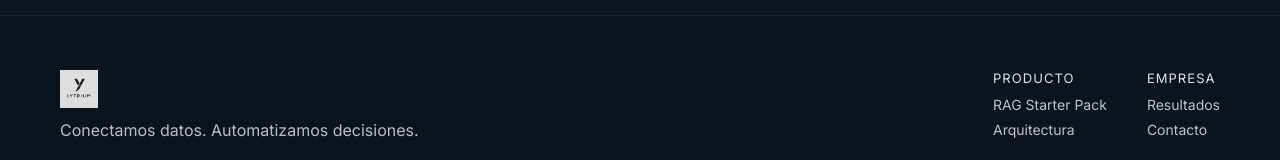
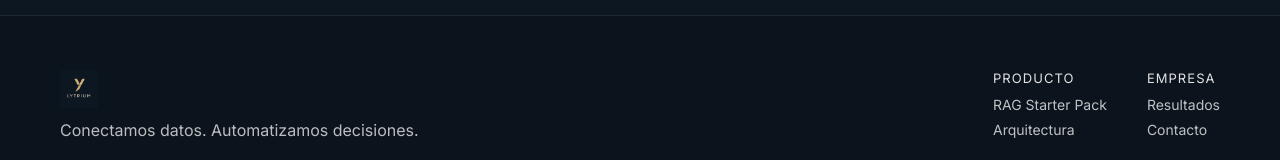
Before and after one commit to lytrium-tech/lytrium-legal, a plain HTML site: page index.html in a window 1280 px wide. Shown: the part 3169-3329 px from the top of the page. Drawn offline with Linux system fonts and the light colour scheme.

Commit message:
Update index.html

```diff
--- a/index.html
+++ b/index.html
@@ -331,7 +331,7 @@
   <footer class="footer">
     <div class="container footer__grid">
       <div class="footer__brand">
-        <img src="assets/logo-flat-invert.png" alt="Lytrium" class="footer__logo" />
+        <img src="assets/logo-flat.png" alt="Lytrium" class="footer__logo" />
         <p class="muted">Conectamos datos. Automatizamos decisiones.</p>
       </div>
 
```
